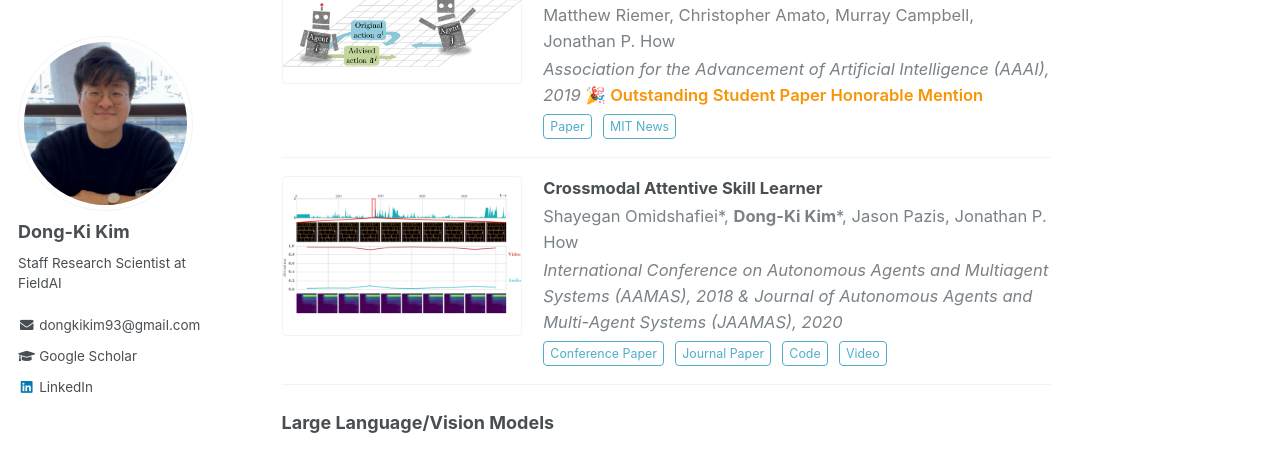
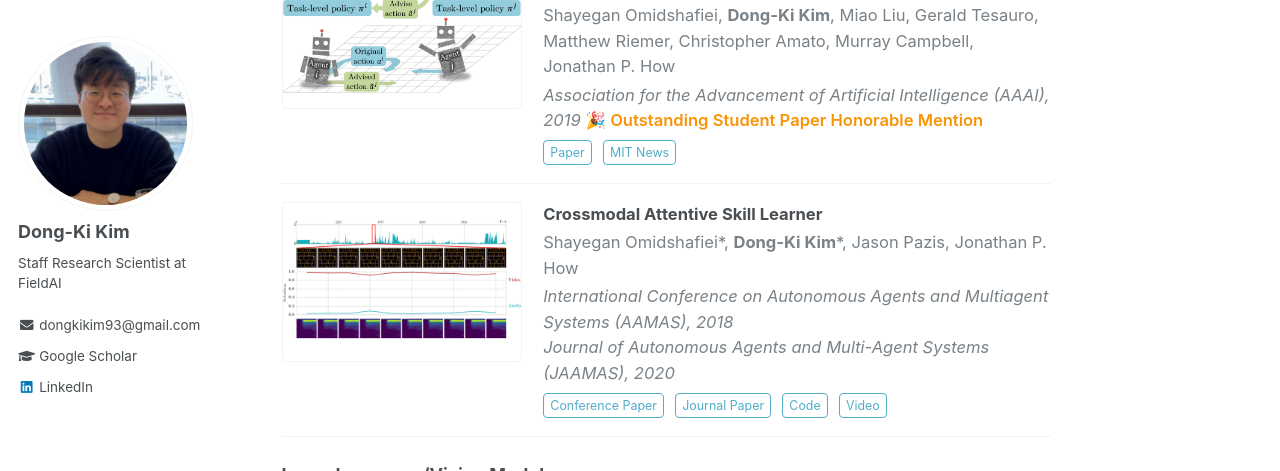
Before and after one commit to dkkim93/dkkim93.github.io, a Jekyll site: the page built from _pages/about.md, in a window 1280 px wide and 900 px high, scrolled down 6148 px, cut to the strip 0-471 px from the top of the window. Built offline with Jekyll 4.4.1, drawn with Linux system fonts in a browser that asks for light colours; some of the changed text lies outside the part shown.

Commit message:
format updates

```diff
--- a/_pages/about.md
+++ b/_pages/about.md
@@ -296,7 +296,7 @@ Publication
   <div class="pub-text">
     <span class="pub-title">Influencing Long-Term Behavior in Multiagent Reinforcement Learning</span>
     <span class="pub-authors"><strong>Dong-Ki Kim</strong>, Matthew Riemer, Miao Liu, Jakob N. Foerster, Michael Everett, Chuangchuang Sun, Gerald Tesauro, Jonathan P. How</span>
-    <span class="pub-venue">Neural Information Processing Systems (NeurIPS), 2022 &amp; ICLR 2022 Workshop <span class="pub-award">&#127881; Spotlight</span></span>
+    <span class="pub-venue">Neural Information Processing Systems (NeurIPS), 2022<br>International Conference on Learning Representations (ICLR), 2022 Workshop <span class="pub-award">&#127881; Spotlight</span></span>
     <div class="pub-links">
       <a href="https://arxiv.org/pdf/2203.03535.pdf" target="_blank">Paper</a>
       <a href="https://github.com/dkkim93/further" target="_blank">Code</a>
@@ -418,7 +418,7 @@ Publication
   <div class="pub-text">
     <span class="pub-title">Crossmodal Attentive Skill Learner</span>
     <span class="pub-authors">Shayegan Omidshafiei*, <strong>Dong-Ki Kim</strong>*, Jason Pazis, Jonathan P. How</span>
-    <span class="pub-venue">International Conference on Autonomous Agents and Multiagent Systems (AAMAS), 2018 &amp; Journal of Autonomous Agents and Multi-Agent Systems (JAAMAS), 2020</span>
+    <span class="pub-venue">International Conference on Autonomous Agents and Multiagent Systems (AAMAS), 2018<br>Journal of Autonomous Agents and Multi-Agent Systems (JAAMAS), 2020</span>
     <div class="pub-links">
       <a href="https://arxiv.org/pdf/1711.10314.pdf" target="_blank">Conference Paper</a>
       <a href="https://link.springer.com/article/10.1007/s10458-019-09439-5" target="_blank">Journal Paper</a>
```
